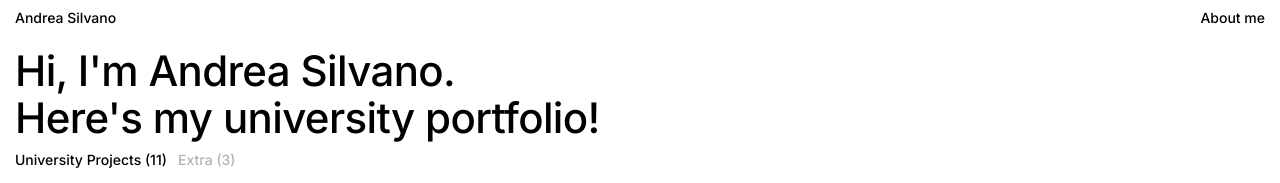
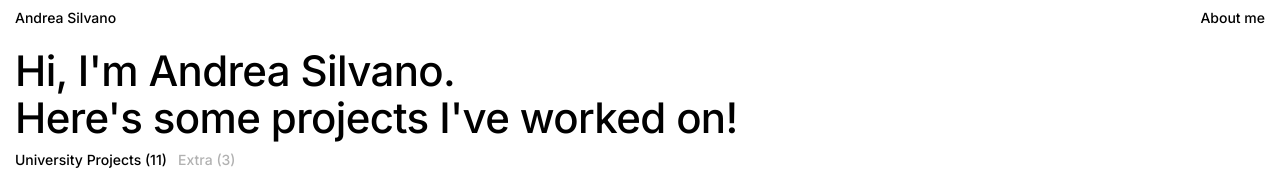
Before and after one commit to andreasilvano/andreasilvano.github.io, a plain HTML site: page index.html in a window 1280 px wide. Shown: the top 183 px of the page. Drawn offline with nearby package versions, Linux system fonts and the light colour scheme.

Commit message:
Update index.html

```diff
--- a/index.html
+++ b/index.html
@@ -62,7 +62,7 @@
 
   <header class="section__header">
   <p>Hi, I'm Andrea Silvano.<br />
-  Here's my university portfolio!</p>  </header>
+  Here's some projects I've worked on!</p>  </header>
 
 
 <div class="section__view">
```
